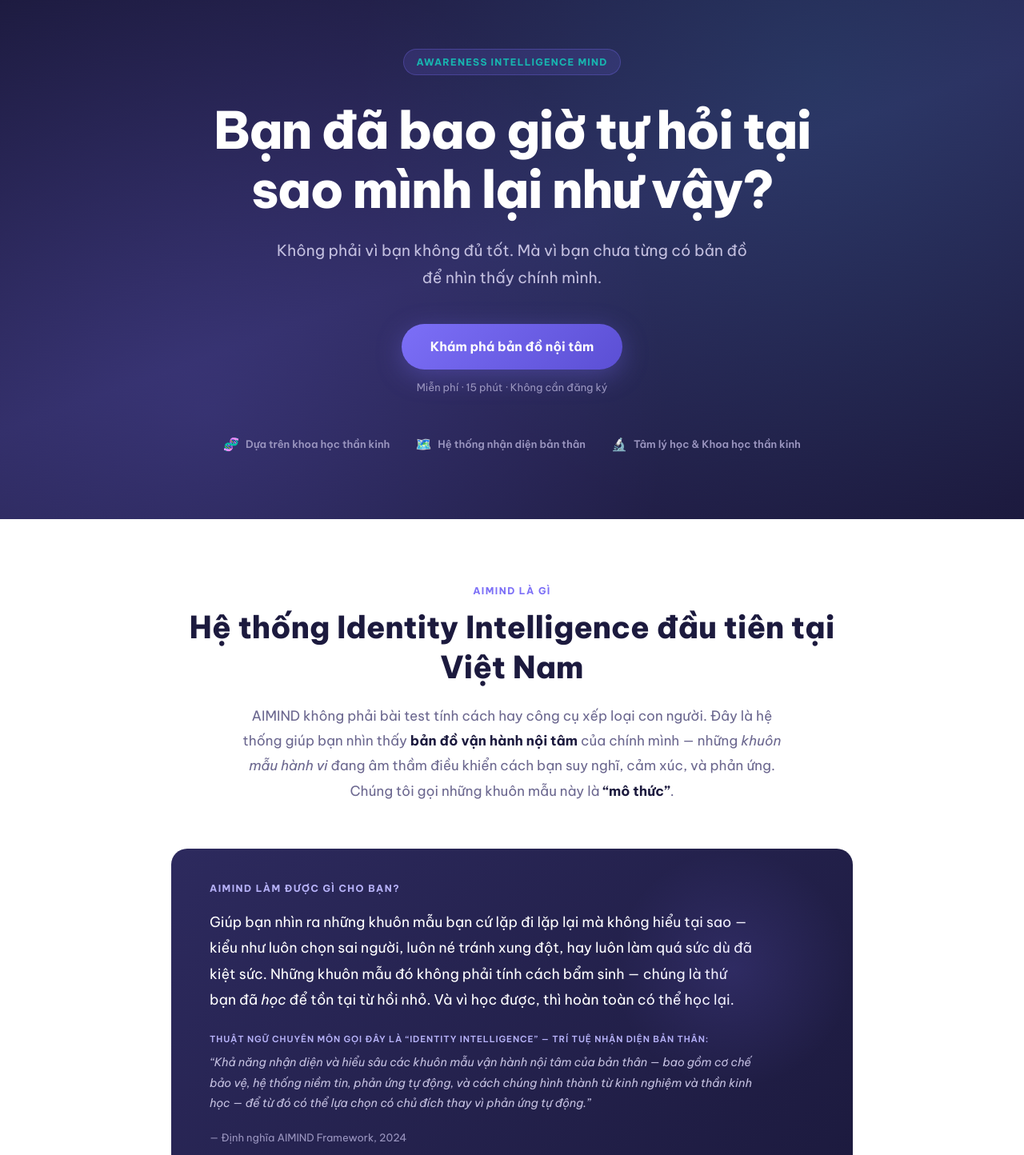
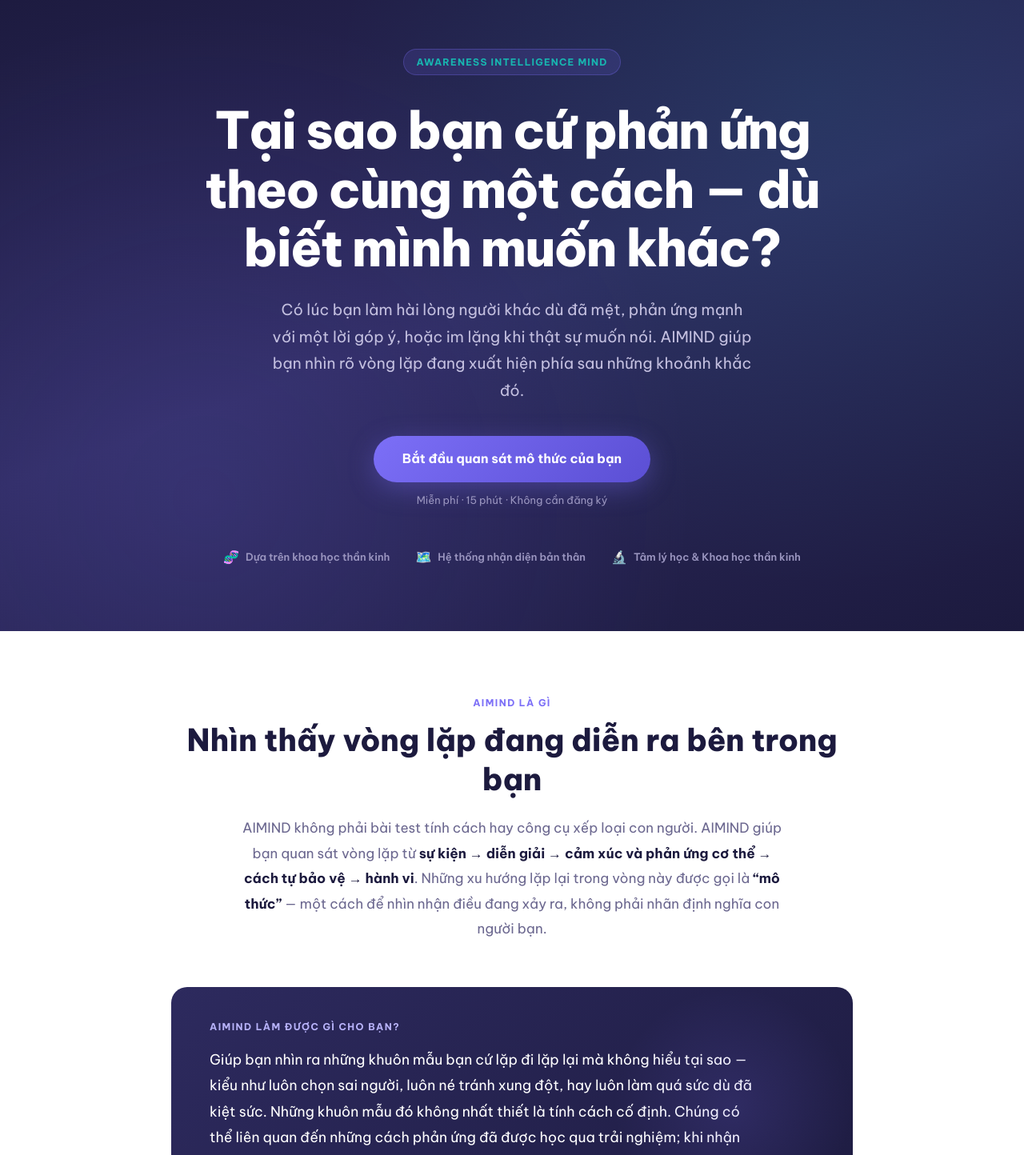
Before and after one commit to hangdt369-sys/aimind-website, a Next.js app: page / in a window 1280 px wide. Shown: the part 100-1544 px from the top of the page at 80% size. Built offline with nearby package versions, Linux system fonts and the light colour scheme.

Commit message:
Prioritize user problems on homepage

```diff
--- a/src/app/page.tsx
+++ b/src/app/page.tsx
@@ -73,7 +73,7 @@
             margin: "0 auto 1.5rem",
           }}
         >
-          Bạn đã bao giờ tự hỏi tại sao mình lại như vậy?
+          Tại sao bạn cứ phản ứng theo cùng một cách — dù biết mình muốn khác?
         </h1>
         <p
           style={{
@@ -84,7 +84,7 @@
             margin: "0 auto 2.5rem",
           }}
         >
-          Không phải vì bạn không đủ tốt. Mà vì bạn chưa từng có bản đồ để nhìn thấy chính mình.
+          Có lúc bạn làm hài lòng người khác dù đã mệt, phản ứng mạnh với một lời góp ý, hoặc im lặng khi thật sự muốn nói. AIMIND giúp bạn nhìn rõ vòng lặp đang xuất hiện phía sau những khoảnh khắc đó.
         </p>
         <div style={{ display: "flex", flexDirection: "column", alignItems: "center", gap: "12px" }}>
           <Link
@@ -102,7 +102,7 @@
               boxShadow: "0 8px 32px rgba(124,111,247,0.35)",
             }}
           >
-            Khám phá bản đồ nội tâm
+            Bắt đầu quan sát mô thức của bạn
           </Link>
           <p style={{ color: "#9B96C0", fontSize: "13px" }}>Miễn phí · 15 phút · Không cần đăng ký</p>
         </div>
@@ -135,10 +135,10 @@
             AIMIND là gì
           </p>
           <h2 style={{ color: "#1C1A3E", fontFamily: "'Be Vietnam Pro', sans-serif", fontSize: "clamp(1.6rem, 4vw, 2.4rem)", fontWeight: 800, lineHeight: 1.3, marginBottom: "1.25rem" }}>
-            Hệ thống Identity Intelligence đầu tiên tại Việt Nam
+            Nhìn thấy vòng lặp đang diễn ra bên trong bạn
           </h2>
           <p style={{ color: "#6B678F", fontSize: "17px", lineHeight: 1.85, maxWidth: "680px", margin: "0 auto" }}>
-            AIMIND không phải bài test tính cách hay công cụ xếp loại con người. Đây là hệ thống giúp bạn nhìn thấy <strong style={{ color: "#1C1A3E" }}>bản đồ vận hành nội tâm</strong> của chính mình — những <em>khuôn mẫu hành vi</em> đang âm thầm điều khiển cách bạn suy nghĩ, cảm xúc, và phản ứng. Chúng tôi gọi những khuôn mẫu này là <strong style={{ color: "#1C1A3E" }}>&ldquo;mô thức&rdquo;</strong>.
+            AIMIND không phải bài test tính cách hay công cụ xếp loại con người. AIMIND giúp bạn quan sát vòng lặp từ <strong style={{ color: "#1C1A3E" }}>sự kiện → diễn giải → cảm xúc và phản ứng cơ thể → cách tự bảo vệ → hành vi</strong>. Những xu hướng lặp lại trong vòng này được gọi là <strong style={{ color: "#1C1A3E" }}>&ldquo;mô thức&rdquo;</strong> — một cách để nhìn nhận điều đang xảy ra, không phải nhãn định nghĩa con người bạn.
           </p>
         </div>
 
@@ -156,15 +156,15 @@
             AIMIND làm được gì cho bạn?
           </p>
           <p style={{ color: "white", fontFamily: "'Be Vietnam Pro', sans-serif", fontSize: "1.1rem", lineHeight: 1.85, maxWidth: "680px", marginBottom: "1.5rem" }}>
-            Giúp bạn nhìn ra những khuôn mẫu bạn cứ lặp đi lặp lại mà không hiểu tại sao — kiểu như luôn chọn sai người, luôn né tránh xung đột, hay luôn làm quá sức dù đã kiệt sức. Những khuôn mẫu đó không phải tính cách bẩm sinh — chúng là thứ bạn đã <em>học</em> để tồn tại từ hồi nhỏ. Và vì học được, thì hoàn toàn có thể học lại.
+            Giúp bạn nhìn ra những khuôn mẫu bạn cứ lặp đi lặp lại mà không hiểu tại sao — kiểu như luôn chọn sai người, luôn né tránh xung đột, hay luôn làm quá sức dù đã kiệt sức. Những khuôn mẫu đó không nhất thiết là tính cách cố định. Chúng có thể liên quan đến những cách phản ứng đã được học qua trải nghiệm; khi nhận ra chúng, bạn có thêm cơ hội thử một cách đáp ứng khác.
           </p>
           <p style={{ color: "#B8B3FA", fontSize: "11px", fontWeight: 600, letterSpacing: "0.08em", textTransform: "uppercase" as const, marginBottom: "0.5rem" }}>
-            Thuật ngữ chuyên môn gọi đây là &ldquo;Identity Intelligence&rdquo; — Trí tuệ Nhận diện Bản thân:
+            Trong AIMIND, cách tiếp cận này được gọi là &ldquo;Identity Intelligence&rdquo; — Trí tuệ Nhận diện Bản thân:
           </p>
           <p style={{ color: "#C4C0E0", fontFamily: "'Be Vietnam Pro', sans-serif", fontSize: "0.9rem", lineHeight: 1.75, fontStyle: "italic" as const, maxWidth: "680px", marginBottom: "1.25rem" }}>
             &ldquo;Khả năng nhận diện và hiểu sâu các khuôn mẫu vận hành nội tâm của bản thân — bao gồm cơ chế bảo vệ, hệ thống niềm tin, phản ứng tự động, và cách chúng hình thành từ kinh nghiệm và thần kinh học — để từ đó có thể lựa chọn có chủ đích thay vì phản ứng tự động.&rdquo;
           </p>
-          <p style={{ color: "#9B96C0", fontSize: "13px" }}>— Định nghĩa AIMIND Framework, 2024</p>
+          <p style={{ color: "#9B96C0", fontSize: "13px" }}>— Cách tiếp cận của AIMIND</p>
         </div>
 
         {/* Framework pillars */}
@@ -193,7 +193,7 @@
                 Phát triển bởi John Bowlby và Mary Ainsworth, lý thuyết này cho thấy cách mối quan hệ đầu đời hình thành hệ thống niềm tin về bản thân và người khác — và cách chúng tiếp tục vận hành trong người lớn qua các kiểu gắn bó: an toàn, lo lắng, né tránh, và lưỡng lự.
               </p>
               <p style={{ color: "#9B96C0", fontSize: "13px", fontStyle: "italic" as const }}>
-                AIMIND ứng dụng: Xác định kiểu gắn bó cốt lõi và cơ chế tự bảo vệ trong quan hệ.
+                AIMIND ứng dụng: Khám phá xu hướng gắn bó và cách bạn thường tự bảo vệ mình trong quan hệ.
               </p>
             </div>
 
@@ -320,22 +320,22 @@
 
 function TestPreviewSection() {
   const archetypes = [
-    { key: "lo-au", name: "Lo Âu", color: "#7C6FF7", desc: "Luôn sẵn sàng cho điều tệ nhất" },
-    { key: "ne-tranh", name: "Né Tránh", color: "#18B5B0", desc: "Tránh xung đột bằng mọi giá" },
-    { key: "kiem-soat", name: "Kiểm Soát", color: "#5B4FD4", desc: "Cần chắc chắn mọi thứ" },
-    { key: "hy-sinh", name: "Hy Sinh", color: "#B8B3FA", desc: "Đặt người khác lên trước" },
-    { key: "tu-huy", name: "Tự Hủy", color: "#FF6B6B", desc: "Phá hoại những điều tốt đẹp" },
-    { key: "can-bang", name: "Cân Bằng", color: "#4CAF50", desc: "Đang trên hành trình tích hợp" },
+    { key: "lo-au", name: "Xu hướng Lo Âu", color: "#7C6FF7", desc: "Luôn sẵn sàng cho điều tệ nhất" },
+    { key: "ne-tranh", name: "Xu hướng Né Tránh", color: "#18B5B0", desc: "Tránh xung đột bằng mọi giá" },
+    { key: "kiem-soat", name: "Xu hướng Kiểm Soát", color: "#5B4FD4", desc: "Cần chắc chắn mọi thứ" },
+    { key: "hy-sinh", name: "Xu hướng Hy Sinh", color: "#B8B3FA", desc: "Đặt người khác lên trước" },
+    { key: "tu-huy", name: "Xu hướng Tự Hủy", color: "#FF6B6B", desc: "Phá hoại những điều tốt đẹp" },
+    { key: "can-bang", name: "Xu hướng Cân Bằng", color: "#4CAF50", desc: "Đang trên hành trình tích hợp" },
   ];
   return (
     <section style={{ padding: "5rem 0", background: "linear-gradient(180deg, #1C1A3E 0%, #2D2A5E 100%)" }}>
       <div className="container-main" style={{ textAlign: "center" }}>
         <p style={{ color: "#18B5B0", fontSize: "12px", fontWeight: 700, letterSpacing: "0.1em", textTransform: "uppercase", marginBottom: "0.75rem" }}>Bài test miễn phí</p>
         <h2 style={{ color: "white", fontFamily: "'Be Vietnam Pro', sans-serif", fontSize: "clamp(1.6rem, 4vw, 2.4rem)", fontWeight: 800, marginBottom: "1rem", lineHeight: 1.3 }}>
-          Bản Đồ Nội Tâm — 6 mô thức cốt lõi
+          Bản Đồ Nội Tâm — 6 nhóm xu hướng phản ứng
         </h2>
         <p style={{ color: "#C4C0E0", maxWidth: "500px", margin: "0 auto 3rem", lineHeight: 1.75 }}>
-          20 câu hỏi. 15 phút. Kết quả giúp bạn nhìn thấy mô thức vô thức đang điều khiển cuộc đời mình.
+          20 câu hỏi. 15 phút. Kết quả là điểm khởi đầu để bạn quan sát những xu hướng phản ứng đang nổi bật ở hiện tại.
         </p>
         <div style={{ display: "grid", gridTemplateColumns: "repeat(auto-fit, minmax(160px, 1fr))", gap: "1rem", maxWidth: "720px", margin: "0 auto 3rem" }}>
           {archetypes.map((a) => (
@@ -358,8 +358,8 @@
 
 function JourneySection() {
   const steps = [
-    { number: "01", title: "Khám phá mô thức", desc: "Làm bài test Bản Đồ Nội Tâm. Nhận kết quả miễn phí về mô thức cốt lõi của bạn.", cta: "Làm bài test", href: "/kham-pha/ban-do-noi-tam", color: "#7C6FF7" },
-    { number: "02", title: "Đi sâu vào hiểu", desc: "Khóa học Bản Đồ Nội Tâm Chuyên Sâu — tại sao mô thức hình thành và cách thay đổi từ gốc rễ.", cta: "Xem khóa học", href: "/hanh-trinh/ban-do-noi-tam-chuyen-sau", color: "#18B5B0" },
+    { number: "01", title: "Khám phá mô thức", desc: "Làm bài test Bản Đồ Nội Tâm. Nhận gợi ý miễn phí về những xu hướng nổi bật trong câu trả lời của bạn.", cta: "Làm bài test", href: "/kham-pha/ban-do-noi-tam", color: "#7C6FF7" },
+    { number: "02", title: "Đi sâu vào hiểu", desc: "Khóa học Bản Đồ Nội Tâm Chuyên Sâu — tìm hiểu mô thức có thể hình thành thế nào và thực hành những lựa chọn mới.", cta: "Xem khóa học", href: "/hanh-trinh/ban-do-noi-tam-chuyen-sau", color: "#18B5B0" },
     { number: "03", title: "Đồng hành chuyển hóa", desc: "Đồng hành 1-1 với Hanna — không phải chỉ tư vấn, mà là cùng bạn đi qua từng bước thay đổi thật sự.", cta: "Tìm hiểu thêm", href: "/lien-he", color: "#5B4FD4" },
   ];
   return (
@@ -567,7 +567,7 @@
     <section style={{ padding: "6rem 0", background: "linear-gradient(135deg, #2D2A5E 0%, #1C1A3E 100%)", textAlign: "center" }}>
       <div className="container-main">
         <h2 style={{ color: "white", fontFamily: "'Be Vietnam Pro', sans-serif", fontSize: "clamp(1.8rem, 4vw, 2.8rem)", fontWeight: 800, marginBottom: "1rem", lineHeight: 1.25 }}>
-          Mô thức nào đang điều khiển bạn?
+          Xu hướng nào đang lặp lại trong cuộc sống của bạn?
         </h2>
         <p style={{ color: "#C4C0E0", marginBottom: "2.5rem", fontSize: "16px", lineHeight: 1.75 }}>
           Bài test miễn phí. 15 phút. Kết quả thay đổi cách bạn nhìn chính mình.
```
